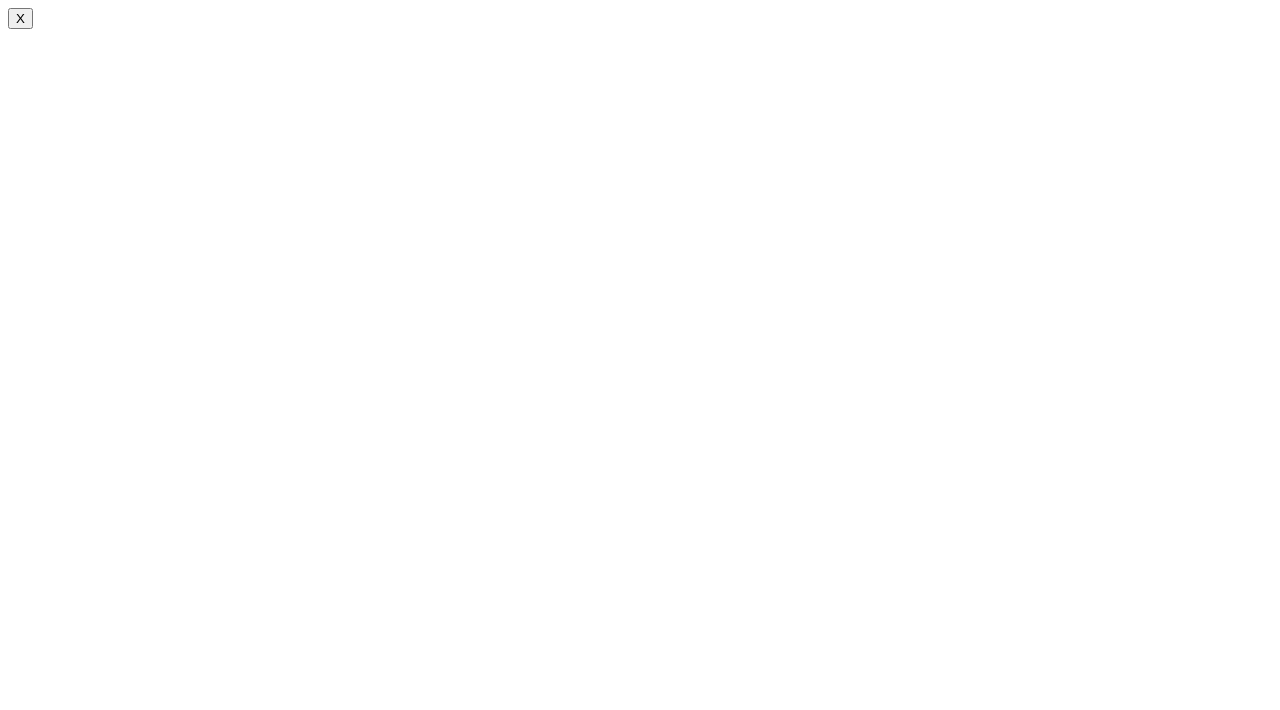
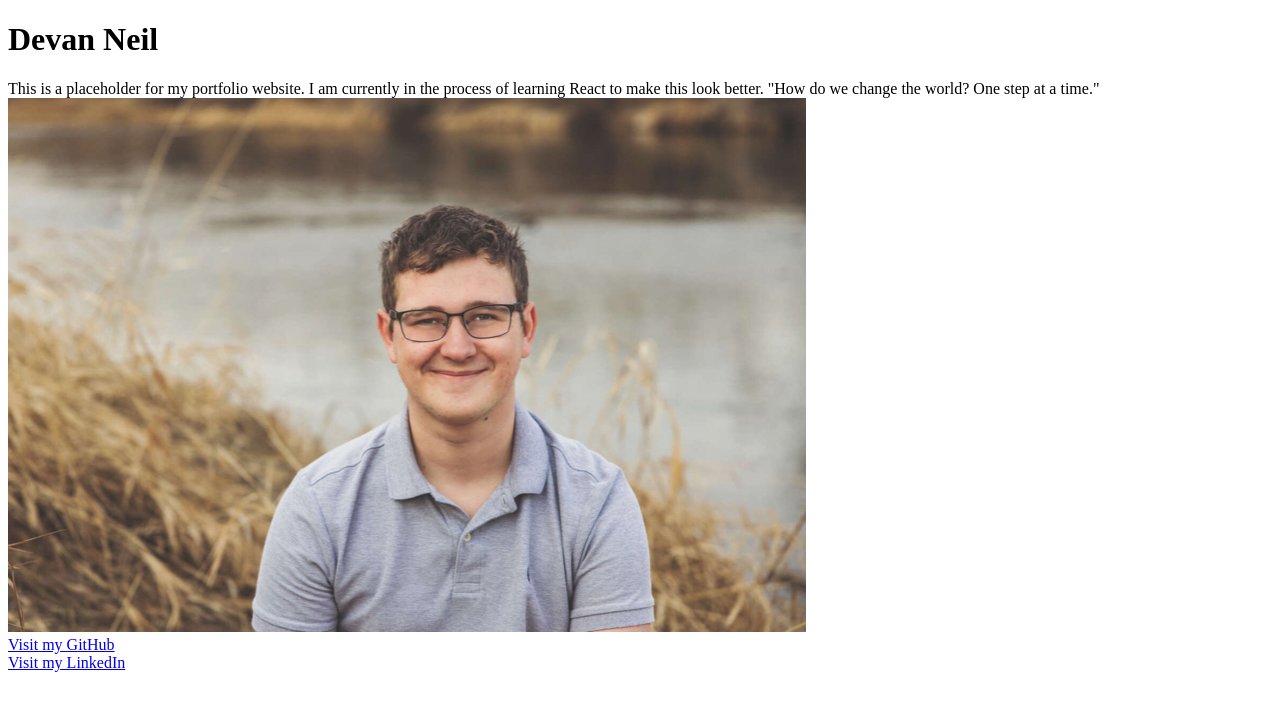
Before and after one commit to devanneil/PortfolioSite, a JavaScript app: page / in a window 1280 px wide. Shown: the top 710 px of the page. Built offline with nearby package versions, Linux system fonts and the light colour scheme; the HTML template or start-up script is replaced by a standard one.

Commit message:
Pushing temporary website

```diff
--- a/package.json
+++ b/package.json
@@ -29,6 +29,7 @@
     ]
   },
   "devDependencies": {
-    "@babel/plugin-proposal-private-property-in-object": "^7.21.11"
+    "@babel/plugin-proposal-private-property-in-object": "^7.21.11",
+    "tailwindcss": "^4.1.17"
   }
 }
--- a/src/App.js
+++ b/src/App.js
@@ -1,3 +1,27 @@
+import headshot from './pictures/Headshot.png'
+function Headshot() {
+  return <img src={headshot} alt="Headshot image" />
+}
 export default function Square() {
-  return <button className="square">X</button>;
+  return <div>
+    <h1>Devan Neil</h1>
+    <p1>
+      This is a placeholder for my portfolio website.
+      I am currently in the process of learning React to make this look better.
+      "How do we change the world? One step at a time."
+    </p1>
+    <Headshot /> <br />
+    <p2>
+      <a href="https://github.com/devanneil" target="_blank" rel="noopener noreferrer">
+        Visit my GitHub
+      </a>
+    </p2>
+    <br />
+    <p2>
+      <a href="www.linkedin.com/in/devan-neil" target="_blank" rel="noopener noreferrer">
+        Visit my LinkedIn
+      </a>
+    </p2>
+
+  </div>
 }
```
Also changed, not shown: src/pictures/Headshot.png (renamed from public/pictures/Headshot.png), 1 other file (tests, documents, lock files or other folders).
